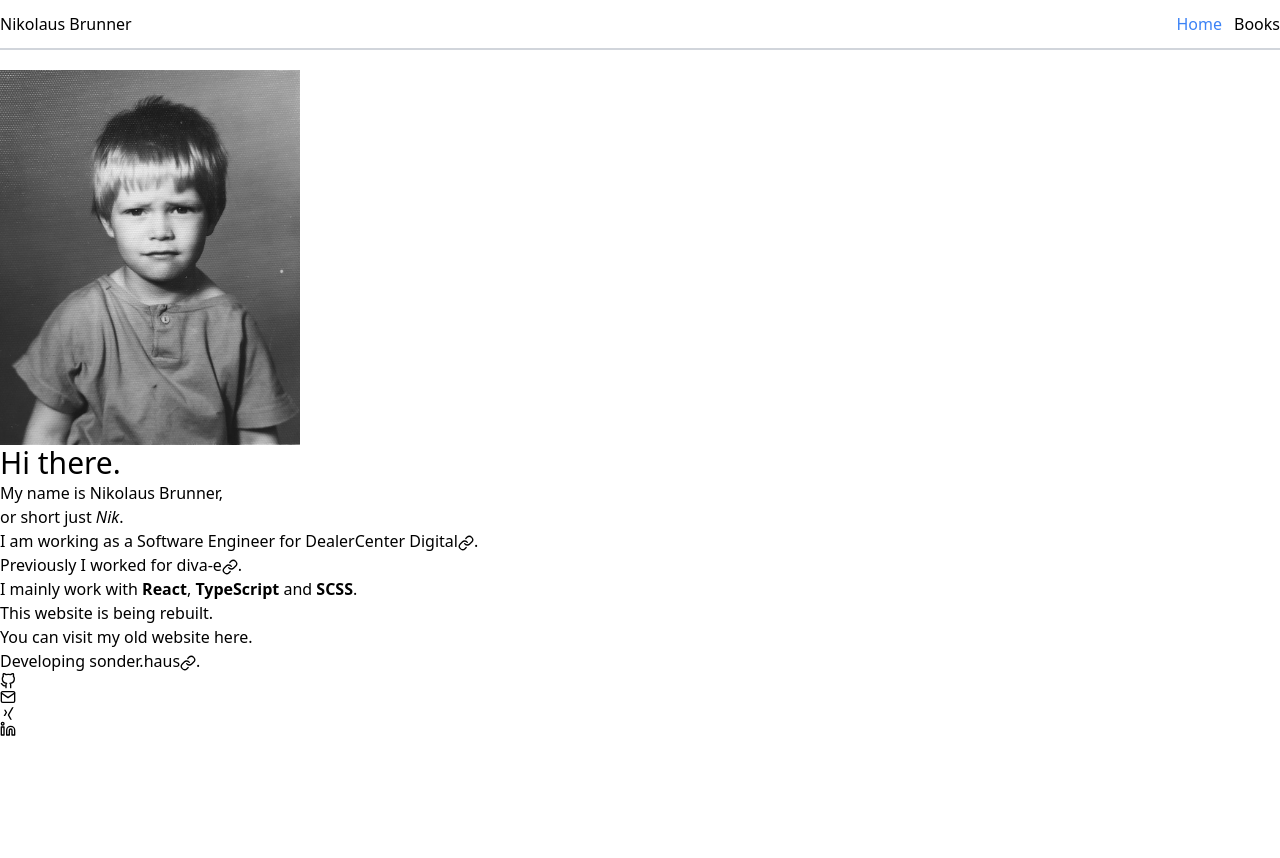
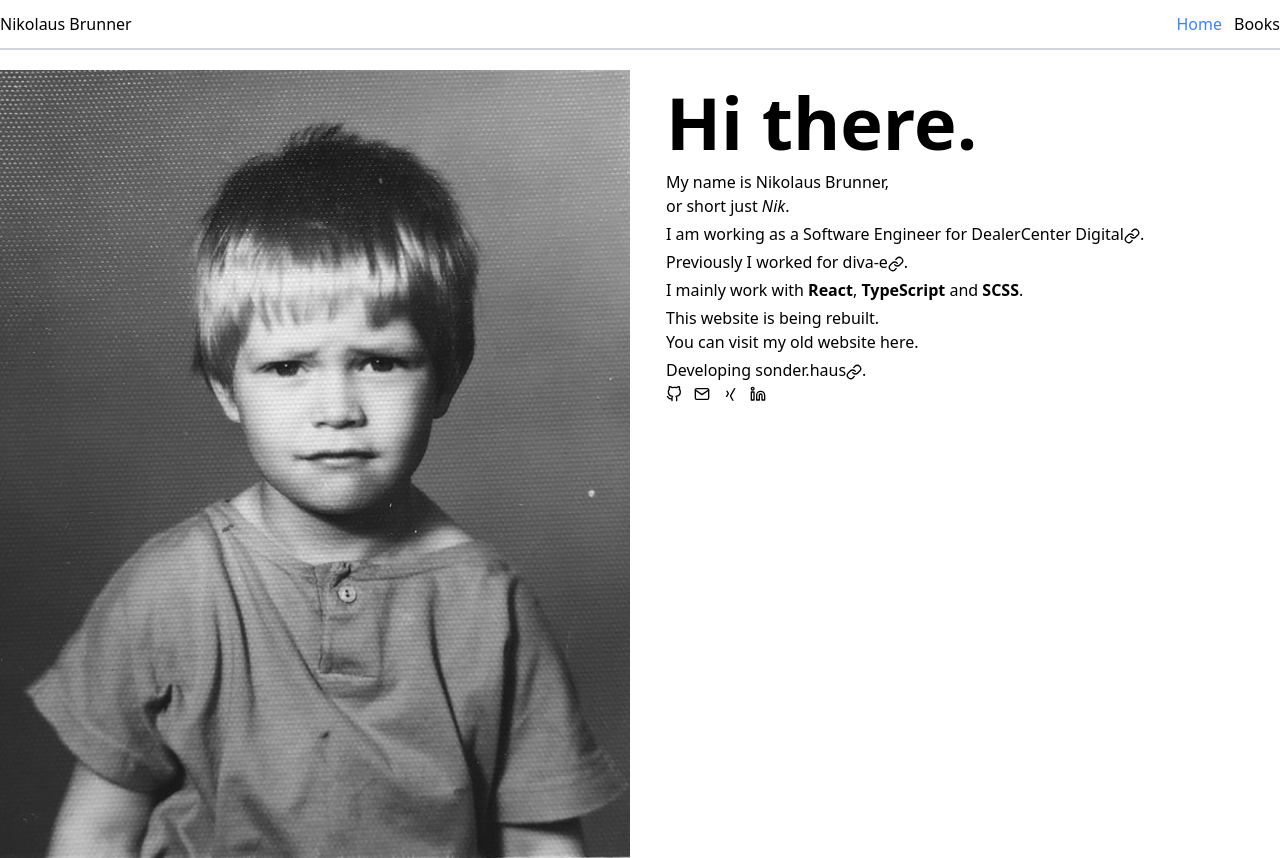
Before and after one commit to nikbrunner/nibru.dev, a Next.js app: page / in a window 1280 px wide. Before the commit the page ends 800 px from the top, so only its background shows below. Built offline with nearby package versions, Linux system fonts and the light colour scheme.

Commit message:
Updated index

```diff
--- a/pages/index.tsx
+++ b/pages/index.tsx
@@ -12,18 +12,38 @@ import { cn } from "@lib/cn";
 const Home = () => (
   <Page name="Home" title="Hi there. 👋">
     <Section classNames={["Home__intro"]}>
-      <div>
+      <div
+        className={cn({
+          utils: ["grid", "gap-5", "md:grid-cols-2"]
+        })}
+      >
         <div>
           <img
+            className={cn({
+              utils: [
+                "mx-auto",
+                "max-w-full",
+                "sm:max-w-4xl",
+                "md:max-w-full",
+                "object-cover"
+              ]
+            })}
             src="/images/nb.jpg"
-            width="300px"
-            height="auto"
-            style={{ objectFit: "cover" }}
           />
         </div>
 
-        <div>
-          <h2 className={cn({ utils: ["text-3xl"] })}>Hi there.</h2>
+        <div
+          className={cn({
+            utils: ["space-y-1", "p-4"]
+          })}
+        >
+          <h2
+            className={cn({
+              utils: ["text-7xl", "font-black", "mb-3"]
+            })}
+          >
+            Hi there.
+          </h2>
 
           <Paragraph>
             My name is Nikolaus Brunner,
@@ -31,7 +51,7 @@ const Home = () => (
             or short just <em>Nik</em>.
           </Paragraph>
 
-          <Paragraph maxWidth="30rem">
+          <Paragraph>
             I am working as a Software Engineer for{" "}
             <Link href="https://bike.center" type="external">
               DealerCenter Digital
@@ -50,12 +70,13 @@ const Home = () => (
             .
           </Paragraph>
 
-          <Paragraph maxWidth="25rem">
-            I mainly work with <strong>React</strong>, <wbr />
+          <Paragraph>
+            I mainly work with <strong className="font-bold">React</strong>
+            , <wbr />
             <strong>TypeScript</strong> and <strong>SCSS</strong>.
           </Paragraph>
 
-          <Paragraph maxWidth="30rem">
+          <Paragraph>
             This website is being rebuilt.
             <br /> You can visit my old website{" "}
             <Link href="/archive/index.html" type="internal">
@@ -64,7 +85,7 @@ const Home = () => (
             .
           </Paragraph>
 
-          <Paragraph maxWidth="30rem">
+          <Paragraph>
             Developing{" "}
             <Link href="https://sonder.haus" type="external">
               sonder.haus
@@ -72,28 +93,32 @@ const Home = () => (
             .
           </Paragraph>
 
-          <Paragraph style={{ fontSize: "2rem" }}>
+          <div
+            className={cn({
+              utils: ["flex", "space-x-3"]
+            })}
+          >
             <Link
               href="https://github.com/nikbrunner"
               type="external"
               hideIcon
             >
               <FiGithub />
-            </Link>{" "}
+            </Link>
             <Link
               href="mailto:nikolaus.brunner@protonmail.ch"
               type="external"
               hideIcon
             >
               <FiMail />
-            </Link>{" "}
+            </Link>
             <Link
               href="https://www.xing.com/profile/Nikolaus_Brunner4/cv"
               type="external"
               hideIcon
             >
               <RiXingLine />
-            </Link>{" "}
+            </Link>
             <Link
               href="https://www.linkedin.com/in/nikolaus-brunner-30847798/"
               type="external"
@@ -101,7 +126,7 @@ const Home = () => (
             >
               <FiLinkedin />
             </Link>
-          </Paragraph>
+          </div>
         </div>
       </div>
     </Section>
```
